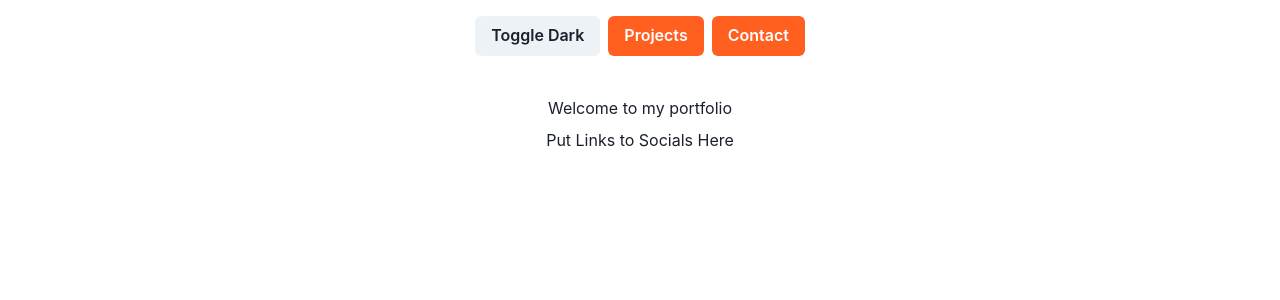
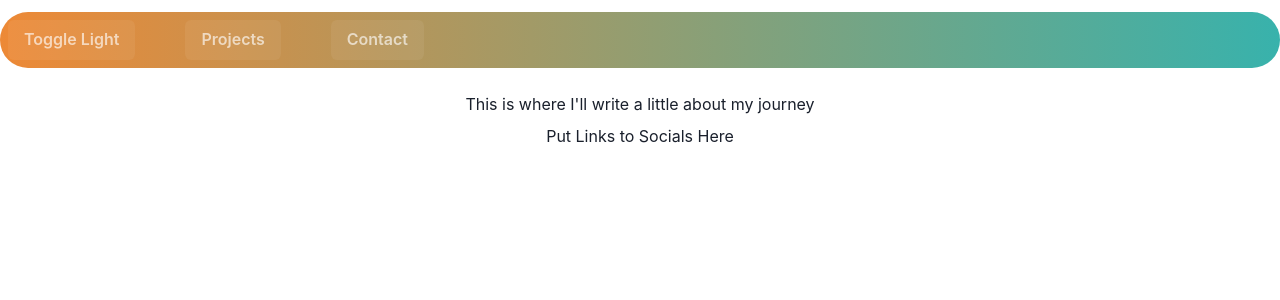
Before and after one commit to nme22/next-portfolio, a Next.js app in the folder portfolio/: page / in a window 1280 px wide. Shown: the top 300 px of the page. Built offline with nearby package versions, Linux system fonts and the light colour scheme.

Commit message:
coloring fo tags fixed

```diff
--- a/portfolio/components/Navbar.js
+++ b/portfolio/components/Navbar.js
@@ -1,4 +1,4 @@
-import { HStack, Button, useColorMode } from '@chakra-ui/react';
+import { HStack, Button, useColorMode, Box } from '@chakra-ui/react';
 import { useColorModeValue } from '@chakra-ui/color-mode';
 import Link from 'next/link';
 
@@ -6,22 +6,29 @@ const PortNavbar = () => {
   const { colorMode, toggleColorMode } = useColorMode();
 
   const bg = useColorModeValue('#FF5F1F', '#00FFFF');
-  const color = useColorModeValue('white', 'gray.500');
+  const color = useColorModeValue('whiteAlpha.700', 'gray.600');
   return (
-    <HStack mb={4} p={4} borderStyle="double">
-      <Button onClick={toggleColorMode}>
-        Toggle {colorMode === 'light' ? 'Dark' : 'Light'}
+    <HStack
+      m={3}
+      mb={4}
+      p={2}
+      w="100%"
+      borderStyle="single"
+      bgGradient="linear(to-r, orange.400, teal.400 )"
+      borderRadius={45}
+      spacing={50}
+    >
+      <Button onClick={toggleColorMode} bg="whiteAlpha.100" color={color}>
+        Toggle Light
       </Button>
-      {/* <Box mbb={4} bg={bg} color={color}>
-          This should change color based on the color mode.
-        </Box> */}
-      <Link href="/">
-        <Button bg={bg} color={color}>
+
+      <Link href="/" color={color}>
+        <Button bg="whiteAlpha.100" color={color}>
           Projects
         </Button>
       </Link>
       <Link href="/">
-        <Button bg={bg} color={color}>
+        <Button bg="whiteAlpha.100" color={color}>
           Contact
         </Button>
       </Link>
--- a/portfolio/pages/About.js
+++ b/portfolio/pages/Contact.js
@@ -1,4 +1,4 @@
-const About = () => {
+const Contact = () => {
   return (
     <div>
       <h1>About</h1>
@@ -7,4 +7,4 @@ const About = () => {
   );
 };
 
-export default About;
+export default Contact;
--- a/portfolio/pages/index.js
+++ b/portfolio/pages/index.js
@@ -1,7 +1,15 @@
 import Navbar from '../components/Navbar.js';
-import { HStack } from '@chakra-ui/react';
+import { HStack, Container, VStack } from '@chakra-ui/react';
 import styles from '../styles/Home.module.css';
 
 export default function Home() {
-  return <h1>Welcome to my portfolio</h1>;
+  return (
+    <>
+      <VStack>
+        <Container mawW="container.sm">
+          This is where I'll write a little about my journey
+        </Container>
+      </VStack>
+    </>
+  );
 }
```
